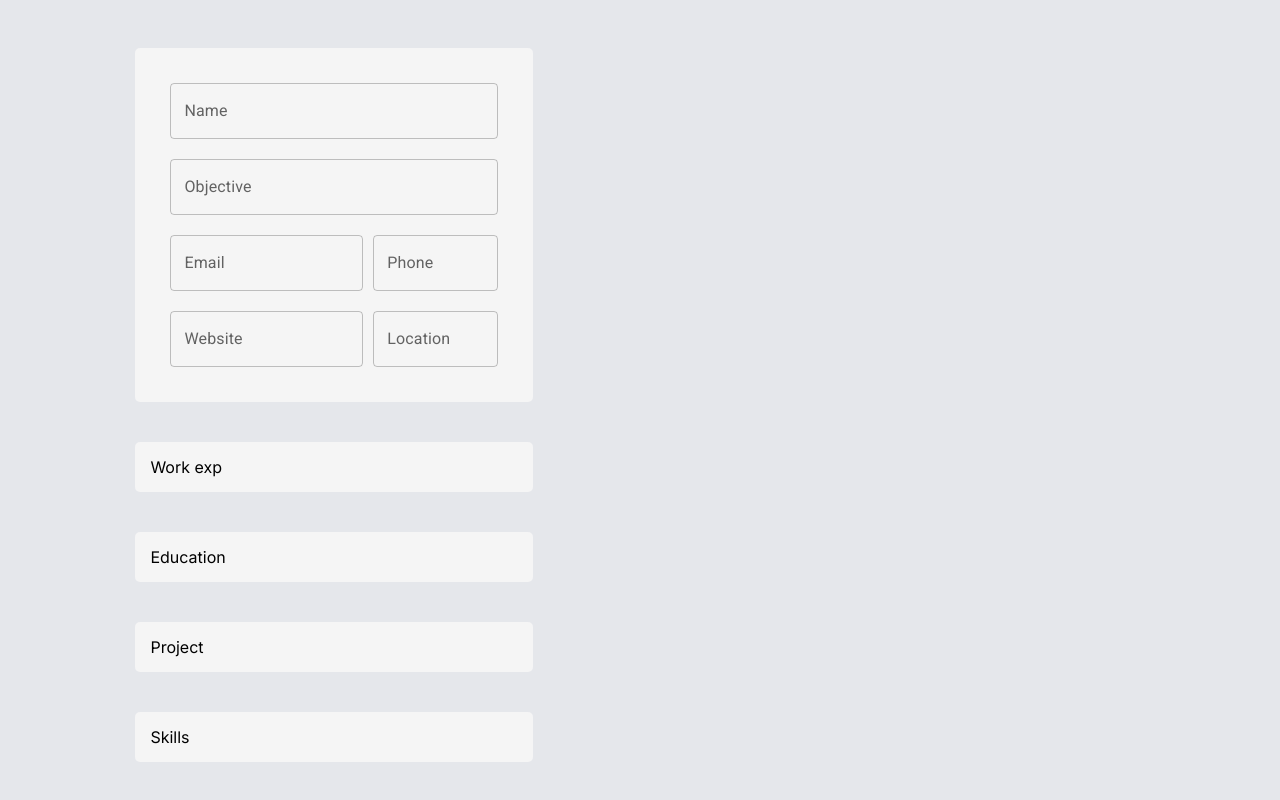
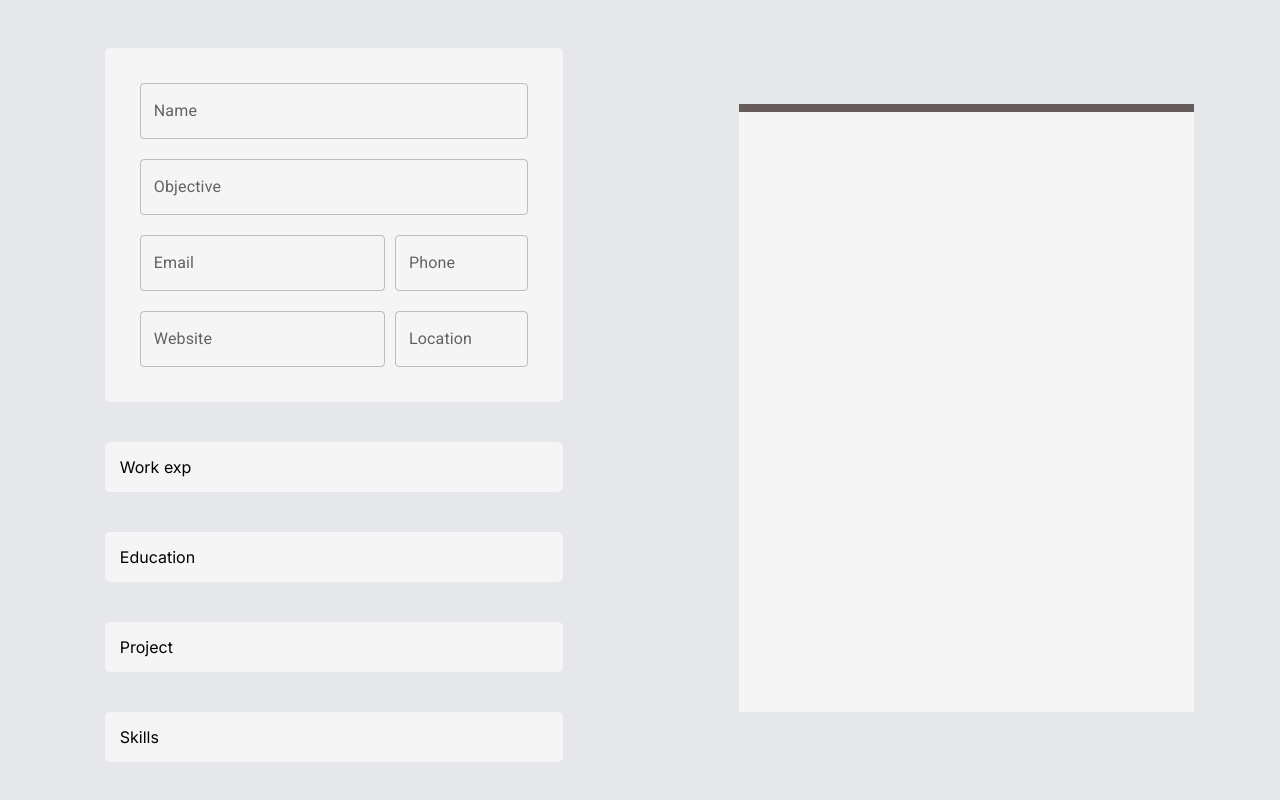
Before and after one commit to mart8ins/cv-generator, a Next.js app: page / in a window 1280 px wide. Shown: the top 800 px of the page. Built offline with nearby package versions, Linux system fonts and the light colour scheme.

Commit message:
created app theme context

```diff
--- a/src/app/components/pdfPreview/PdfPreview.tsx
+++ b/src/app/components/pdfPreview/PdfPreview.tsx
@@ -1,27 +1,14 @@
-
-import { CvContext } from "@/app/context/context";
 import { useContext } from "react";
+import DetailsPreview from "./components/DetailsPreview";
+import { AppThemeContext } from "@/app/context/theme-context";
 
 export default function PdfPreview() {
-    const {details} = useContext(CvContext);
-    return <div className="pdfPreview">
-        <div>
-        {details.name}
+    const {theme} = useContext(AppThemeContext)
+    return (
+        <div className="pdfPreview">
+            <div className="pdf-container" style={{borderTopColor: theme.color}}>
+                <DetailsPreview />
+            </div>
         </div>
-        <div>
-        {details.objective}
-        </div>
-        <div>
-        {details.email}
-        </div>
-        <div>
-        {details.phone}
-        </div>
-        <div>
-        {details.website}
-        </div>
-        <div>
-        {details.location}
-        </div>
-    </div>;
+    );
 }
--- /dev/null
+++ b/src/app/components/pdfPreview/components/DetailsPreview.tsx
@@ -0,0 +1,16 @@
+import { CvContext } from "@/app/context/context";
+import { useContext } from "react";
+
+export default function DetailsPreview() {
+    const { details } = useContext(CvContext);
+    return (
+        <div>
+            <div>{details.name}</div>
+            <div>{details.objective}</div>
+            <div>{details.email}</div>
+            <div>{details.phone}</div>
+            <div>{details.website}</div>
+            <div>{details.location}</div>
+        </div>
+    );
+}
--- /dev/null
+++ b/src/app/context/theme-context.jsx
@@ -0,0 +1,17 @@
+import { createContext, useState } from "react";
+
+export const AppThemeContext = createContext();
+
+const AppThemeContextProvider = ({ children }) => {
+    const [theme, setTheme] = useState({
+        color: "#665c5b",
+        size: "10pt"
+    })
+    return (
+        <AppThemeContext.Provider value={{theme, setTheme}}>
+            {children}
+        </AppThemeContext.Provider>
+    );
+};
+
+export default AppThemeContextProvider;
--- a/src/app/globals.css
+++ b/src/app/globals.css
@@ -20,13 +20,14 @@ body {
 
 .pdfPreview {
     flex-direction: column;
-    justify-content: flex-start;
+    justify-content: center;
     height: 100%;
+    overflow-x: auto;
 }
 
 /* ALL INPUTS */
 .inputs-container {
-    width: 60%;
+    width: 70%;
     background-color: whitesmoke;
     margin: 20px;
     padding: 15px;
@@ -43,3 +44,11 @@ body {
 .details-input-group-right-item {
     margin-left: 10px;
 }
+
+/* DETAILS PREVIEW*/
+.pdf-container {
+    width: 455px;
+    height: 600px;
+    background-color: whitesmoke;
+    border-top: 8px solid;
+}
--- a/src/app/page.tsx
+++ b/src/app/page.tsx
@@ -2,13 +2,16 @@
 import UserInputs from "./components/userInputs/UserInputs";
 import PdfPreview from "./components/pdfPreview/PdfPreview";
 import CvContextProvider from "./context/context";
+import AppThemeContextProvider from "./context/theme-context";
 
 export default function Home() {
     return (
         <div className="container">
             <CvContextProvider>
-                <UserInputs />
-                <PdfPreview />
+                <AppThemeContextProvider>
+                    <UserInputs />
+                    <PdfPreview />
+                </AppThemeContextProvider>
             </CvContextProvider>
         </div>
     );
```
